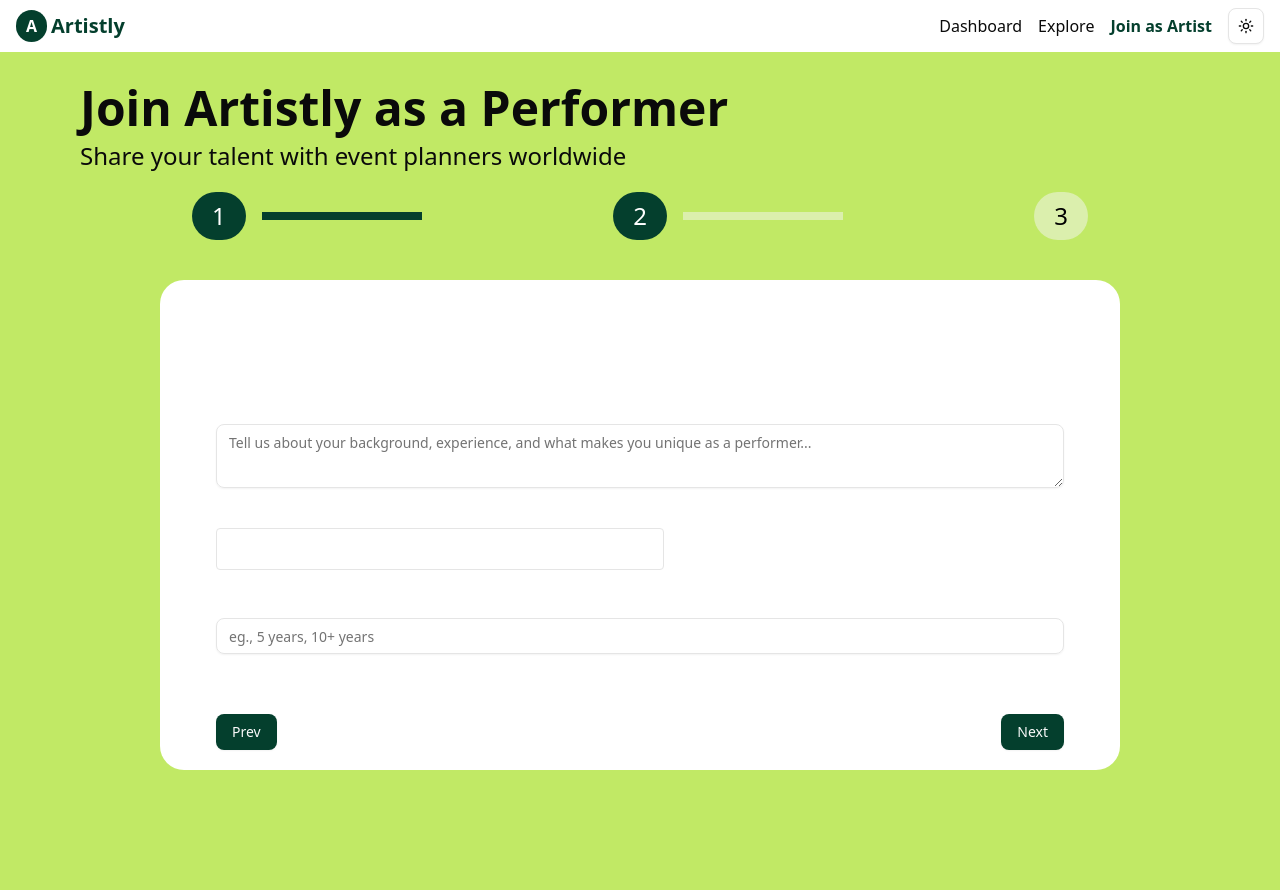
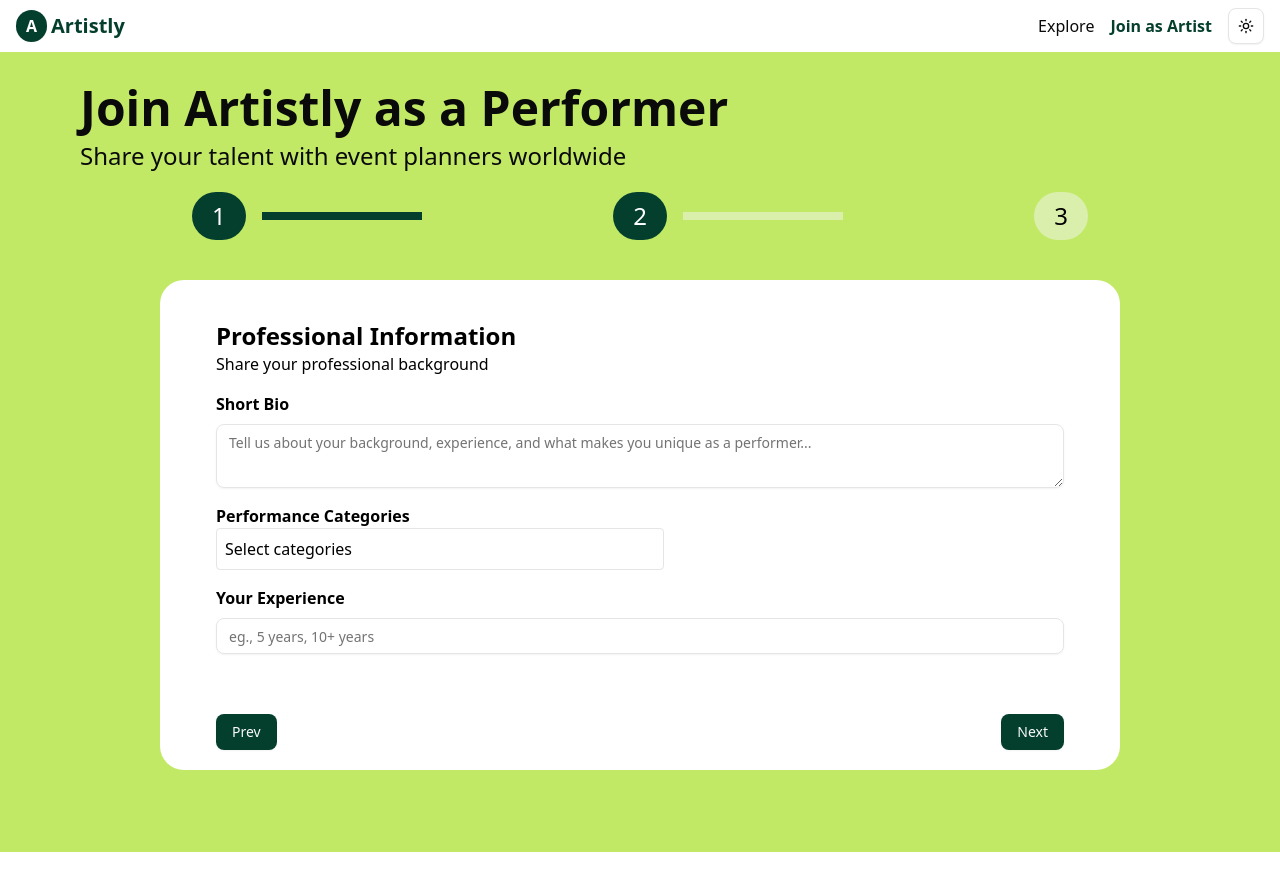
Before and after one commit to Abhinav-not-found/artistly-assignment, a Next.js app: page /onboarding in a window 1280 px wide. Both pictures are taken after a click on the button "Next". Shown: the top 890 px of the page. After the commit the page ends 852 px from the top, so only its background shows below. Built offline with nearby package versions, Linux system fonts and the light colour scheme.

Commit message:
feat: adding functionality to onboarding page

```diff
--- a/package.json
+++ b/package.json
@@ -9,6 +9,7 @@
     "lint": "next lint"
   },
   "dependencies": {
+    "@hookform/resolvers": "^5.1.1",
     "@radix-ui/react-checkbox": "^1.3.2",
     "@radix-ui/react-dialog": "^1.1.14",
     "@radix-ui/react-dropdown-menu": "^2.1.15",
@@ -24,7 +25,9 @@
     "next-themes": "^0.4.6",
     "react": "^19.0.0",
     "react-dom": "^19.0.0",
-    "tailwind-merge": "^3.3.1"
+    "react-hook-form": "^7.58.1",
+    "tailwind-merge": "^3.3.1",
+    "yup": "^1.6.1"
   },
   "devDependencies": {
     "@eslint/eslintrc": "^3",
--- a/src/app/onboarding/page.jsx
+++ b/src/app/onboarding/page.jsx
@@ -1,48 +1,82 @@
 "use client";
-import OtherInfoForm from "@/components/onboarding/OtherInfoForm";
+import { useState } from "react";
+import { useForm, FormProvider } from "react-hook-form";
+import { yupResolver } from "@hookform/resolvers/yup";
 import PersonalInfoForm from "@/components/onboarding/PersonalInfoForm";
 import ProfessionalInfoForm from "@/components/onboarding/ProfessionalInfoForm";
+import OtherInfoForm from "@/components/onboarding/OtherInfoForm";
 import StepComponent from "@/components/onboarding/StepComponent";
 import { Button } from "@/components/ui/button";
-import { useState } from "react";
+import { onboardingSchema } from "@/lib/schema";
 
 const OnBoardingPage = () => {
   const [step, setStep] = useState(1);
+
+  const methods = useForm({
+    resolver: yupResolver(onboardingSchema),
+    defaultValues: {
+      fullname: "",
+      email: "",
+      phone: "",
+      location: "",
+      bio: "",
+      categories: [],
+      experience: "",
+      feeRange: "",
+      languages: [],
+    },
+  });
+
+  const onSubmit = (data) => {
+    console.log("Final Data:", data);
+  };
+
   return (
-    <div className="h-[110vh] bg-[#C1E965] dark:bg-[#043F2D] dark:text-white">
-    <div className='p-4  h-fit px-20'>
-      <h1 className='text-5xl font-bold mt-4'>Join Artistly as a Performer</h1>
-      <p className='text-2xl mt-2'>
+    <div className="h-fit min-h-screen bg-[#C1E965] dark:bg-[#043F2D] dark:text-white">
+      <div className="p-4 h-fit px-20">
+        <h1 className="text-5xl font-bold mt-4">Join Artistly as a Performer</h1>
+        <p className="text-2xl mt-2">
           Share your talent with event planners worldwide
         </p>
 
         <StepComponent step={step} />
 
+        <FormProvider {...methods}>
+          <form onSubmit={methods.handleSubmit(onSubmit)}>
             {step === 1 && <PersonalInfoForm />}
             {step === 2 && <ProfessionalInfoForm />}
-      {step === 3 && <OtherInfoForm/>}
+            {step === 3 && <OtherInfoForm />}
 
-      <div className='flex justify-between mx-20 px-14 py-5 bg-white dark:bg-black rounded-3xl rounded-t-none'>
-        {step > 1 ? (
-          <Button onClick={() => setStep(step - 1)} className='bg-[#043F2D] dark:bg-[#C1E965]'>
+            <div className="flex justify-between mx-20 px-14 py-5 bg-white dark:bg-black rounded-3xl rounded-t-none">
+              <Button
+                onClick={() => setStep((prev) => Math.max(prev - 1, 1))}
+                type="button"
+                className="bg-[#043F2D] dark:bg-[#C1E965]"
+                disabled={step === 1}
+              >
                 Prev
               </Button>
-        ) : (
-          <Button disabled={true} className='bg-[#043F2D] dark:bg-[#C1E965]'>
-            Prev
-          </Button>
-        )}
+
               {step < 3 ? (
-          <Button onClick={() => setStep(step + 1)} className='bg-[#043F2D] dark:bg-[#C1E965]'>
+                <Button
+                  onClick={() => {
+                    setStep((prev) => prev + 1);
+                  }}
+                  type="button"
+                  className="bg-[#043F2D] dark:bg-[#C1E965]"
+                >
                   Next
                 </Button>
               ) : (
-          <Button className='bg-[#043F2D] dark:bg-[#C1E965]'>Submit</Button>
+                <Button type="submit" className="bg-[#043F2D] dark:bg-[#C1E965]">
+                  Submit
+                </Button>
               )}
             </div>
+          </form>
+        </FormProvider>
       </div>
     </div>
-
   );
 };
 
--- a/src/components/home/Footer.jsx
+++ b/src/components/home/Footer.jsx
@@ -18,7 +18,7 @@ const Footer = () => {
           <div className="capitalize text-xl flex flex-col gap-4">
             <p>instagram</p>
             <p>twitter</p>
-            <p>linkedIn</p>
+            <Link href={'https://www.linkedin.com/in/abhinav-kumar-fullstack/'} target="_blank" className="cursor-pointer hover:underline">linkedIn</Link>
           </div>
         </div>
       </div>
--- a/src/components/onboarding/CategorySelect.jsx
+++ b/src/components/onboarding/CategorySelect.jsx
@@ -1,16 +1,23 @@
-import React, { useState } from "react";
+import React from "react";
+import { useFormContext } from "react-hook-form";
 import { categories } from "@/lib/categories";
 import { Checkbox } from "@/components/ui/checkbox";
 
 const CategorySelect = () => {
-  const [selected, setSelected] = useState([]);
+  const {
+    setValue,
+    watch,
+    formState: { errors },
+  } = useFormContext();
+
+  const selected = watch("categories") || [];
 
   const toggleCategory = (value) => {
-    setSelected((prev) =>
-      prev.includes(value)
-        ? prev.filter((v) => v !== value)
-        : [...prev, value]
-    );
+    const updated = selected.includes(value)
+      ? selected.filter((v) => v !== value)
+      : [...selected, value];
+
+    setValue("categories", updated, { shouldValidate: true });
   };
 
   return (
@@ -21,10 +28,7 @@ const CategorySelect = () => {
         </summary>
         <div className="flex flex-col gap-2 mt-2 max-h-40 overflow-auto">
           {categories.map((cat, i) => (
-            <label
-              key={i}
-              className="flex items-center gap-2 cursor-pointer"
-            >
+            <label key={i} className="flex items-center gap-2 cursor-pointer">
               <Checkbox
                 checked={selected.includes(cat)}
                 onCheckedChange={() => toggleCategory(cat)}
@@ -34,6 +38,9 @@ const CategorySelect = () => {
           ))}
         </div>
       </details>
+      {errors.categories && (
+        <p className="text-red-500 text-sm mt-1">{errors.categories.message}</p>
+      )}
     </div>
   );
 };
--- a/src/components/onboarding/OtherInfoForm.jsx
+++ b/src/components/onboarding/OtherInfoForm.jsx
@@ -1,4 +1,4 @@
-import React, { useState } from "react";
+import { useFormContext } from "react-hook-form";
 import {
   Select,
   SelectContent,
@@ -10,24 +10,39 @@ import { Checkbox } from "@/components/ui/checkbox";
 import { languages } from "@/lib/languages";
 
 const OtherInfoForm = () => {
-  const [selectedLanguages, setSelectedLanguages] = useState([]);
+  const {
+    register,
+    setValue,
+    watch,
+    formState: { errors },
+  } = useFormContext();
+
+  const selectedLanguages = watch("languages") || [];
 
   const toggleLanguage = (lang) => {
-    setSelectedLanguages((prev) =>
-      prev.includes(lang) ? prev.filter((l) => l !== lang) : [...prev, lang]
-    );
+    const updated = selectedLanguages.includes(lang)
+      ? selectedLanguages.filter((l) => l !== lang)
+      : [...selectedLanguages, lang];
+
+    setValue("languages", updated, { shouldValidate: true });
   };
 
   return (
-    <form className='mt-10 mx-20 px-14 py-10 bg-white dark:bg-black rounded-3xl rounded-b-none'>
+    <div className='mt-10 mx-20 px-14 py-10 bg-white dark:bg-black rounded-3xl rounded-b-none'>
       <h1 className='text-2xl font-semibold'>Other Information</h1>
       <p className='mb-4'>Tell us about your fee-range and languages</p>
+
       <div className='flex flex-col w-full'>
         <label htmlFor='fee' className='font-semibold'>
           Fee range
         </label>
         <div className='mt-2'>
-          <Select>
+          <Select
+            onValueChange={(val) =>
+              setValue("feeRange", val, { shouldValidate: true })
+            }
+            defaultValue={watch("feeRange")}
+          >
             <SelectTrigger className='w-full'>
               <SelectValue placeholder='Select your typical fee range' />
             </SelectTrigger>
@@ -39,8 +54,14 @@ const OtherInfoForm = () => {
               <SelectItem value='10000'>Over $10,000</SelectItem>
             </SelectContent>
           </Select>
+          {errors.feeRange && (
+            <p className='text-red-500 text-sm mt-1'>
+              {errors.feeRange.message}
+            </p>
+          )}
         </div>
       </div>
+
       <div className='flex flex-col w-full mt-4'>
         <label htmlFor='language' className='font-semibold'>
           Language Spoken
@@ -52,12 +73,17 @@ const OtherInfoForm = () => {
                 checked={selectedLanguages.includes(lang)}
                 onCheckedChange={() => toggleLanguage(lang)}
               />
-              <span className="font-semibold">{lang}</span>
+              <span className='font-semibold'>{lang}</span>
             </label>
           ))}
         </div>
+        {errors.languages && (
+          <p className='text-red-500 text-sm mt-1'>
+            {errors.languages.message}
+          </p>
+        )}
       </div>
-    </form>
+    </div>
   );
 };
 
--- a/src/components/onboarding/PersonalInfoForm.jsx
+++ b/src/components/onboarding/PersonalInfoForm.jsx
@@ -1,48 +1,74 @@
+import { useFormContext } from "react-hook-form";
 import { Input } from "@/components/ui/input";
 
 const PersonalInfoForm = () => {
+  const {
+    register,
+    formState: { errors },
+  } = useFormContext();
+
   return (
-    <form className='mt-10 mx-20 px-14 py-10 bg-white dark:bg-black dark:text-white rounded-3xl rounded-b-none'>
+    <div className='mt-10 mx-20 px-14 py-10 bg-white dark:bg-black dark:text-white rounded-3xl rounded-b-none'>
       <h1 className='text-2xl font-semibold'>Personal Information</h1>
       <p className='mb-4'>Tell us about yourself</p>
 
       <div className='flex gap-4 w-full'>
         <div className='flex flex-col w-full'>
-          <label htmlFor='fullname' className="font-semibold">Full Name</label>
+          <label htmlFor='fullname' className='font-semibold'>
+            Full Name
+          </label>
           <Input
+            {...register("fullname")}
             type='text'
             className='mt-2 w-full'
             placeholder='Enter your full name'
           />
+          {errors.fullname && (
+            <p className='text-red-500 text-sm mt-1'>
+              {errors.fullname.message}
+            </p>
+          )}
         </div>
         <div className='flex flex-col w-full'>
-          <label htmlFor='email' className="font-semibold">Email</label>
+          <label htmlFor='email' className='font-semibold'>
+            Email
+          </label>
           <Input
+            {...register("email")}
             type='email'
             className='mt-2 w-full'
             placeholder='your.email@example.com'
           />
+           {errors.email && <p className='text-red-500 text-sm mt-1'>{errors.email.message}</p>}
         </div>
       </div>
       <div className='flex gap-4 w-full mt-10'>
         <div className='flex flex-col w-full'>
-          <label htmlFor='phone' className="font-semibold">Phone Number</label>
+          <label htmlFor='phone' className='font-semibold'>
+            Phone Number
+          </label>
           <Input
+            {...register("phone")}
             type='number'
             className='mt-2 w-full'
             placeholder='+1(555) 123-4567'
           />
+          {errors.phone && <p className='text-red-500 text-sm mt-1'>{errors.phone.message}</p>}
         </div>
         <div className='flex flex-col w-full'>
-          <label htmlFor='location' className="font-semibold">Location</label>
+          <label htmlFor='location' className='font-semibold'>
+            Location
+          </label>
           <Input
+            {...register("location")}
             type='text'
             className='mt-2 w-full'
             placeholder='City, State/Country'
           />
+          {errors.location && <p className='text-red-500 text-sm mt-1'>{errors.location.message}</p>}
         </div>
       </div>
-    </form>
+    </div>
   );
 };
 
--- a/src/components/onboarding/ProfessionalInfoForm.jsx
+++ b/src/components/onboarding/ProfessionalInfoForm.jsx
@@ -1,35 +1,53 @@
 import React from "react";
 import { Textarea } from "../ui/textarea";
-import { Toggle } from "../ui/toggle";
-import { categories } from "@/lib/categories";
 import { Input } from "../ui/input";
 import CategorySelect from "./CategorySelect";
+import { useFormContext } from "react-hook-form";
 
 const ProfessionalInfoForm = () => {
+  const {
+    register,
+    formState: { errors },
+  } = useFormContext();
   return (
-    <form className='mt-10 mx-20 px-14 py-10 bg-white dark:bg-black text-white rounded-3xl rounded-b-none'>
+    <div className='mt-10 mx-20 px-14 py-10 bg-white text-black dark:bg-black dark:text-white rounded-3xl rounded-b-none'>
       <h1 className='text-2xl font-semibold'>Professional Information</h1>
       <p className='mb-4'>Share your professional background</p>
 
       <div className='flex flex-col gap-4 w-full'>
         <div className='flex flex-col w-full'>
-          <label htmlFor='bio' className="font-semibold">Short Bio</label>
+          <label htmlFor='bio' className='font-semibold'>
+            Short Bio
+          </label>
           <Textarea
+            {...register("bio")}
             type='text'
             className='mt-2 w-full'
             placeholder='Tell us about your background, experience, and what makes you unique as a performer...'
           />
+           {errors.bio && <p className='text-red-500 text-sm mt-1'>{errors.bio.message}</p>}
+
         </div>
         <div className='flex flex-col w-full'>
-          <label htmlFor='category' className="font-semibold">Performance Categories</label>
-          <CategorySelect/>
+          <label htmlFor='category' className='font-semibold'>
+            Performance Categories
+          </label>
+          <CategorySelect />
           <div className='flex flex-col w-full mt-4'>
-            <label htmlFor='experience' className="font-semibold">Your Experience</label>
-            <Input className='mt-2 w-full' placeholder='eg., 5 years, 10+ years'/>
+            <label htmlFor='experience' className='font-semibold'>
+              Your Experience
+            </label>
+            <Input
+              {...register("experience")}
+              className='mt-2 w-full'
+              placeholder='eg., 5 years, 10+ years'
+            />
+             {errors.experience && <p className='text-red-500 text-sm mt-1'>{errors.experience.message}</p>}
+
           </div>
         </div>
       </div>
-    </form>
+    </div>
   );
 };
 
--- a/src/lib/navLinks.js
+++ b/src/lib/navLinks.js
@@ -1,5 +1,5 @@
 export const NavLinks = [
-  {label:'Dashboard', link:'/dashboard'},
+  // {label:'Dashboard', link:'/dashboard'},
   {label:'Explore', link:'/explore'},
   {label:'Join as Artist', link:'/onboarding'},
 ]
--- /dev/null
+++ b/src/lib/schema.js
@@ -0,0 +1,12 @@
+import * as yup from "yup";
+
+export const onboardingSchema = yup.object().shape({
+  fullname: yup.string().required(),
+  email: yup.string().email().required(),
+  phone: yup.string().required(),
+  location: yup.string().required(),
+  bio: yup.string(),
+  experience: yup.string(),
+  feeRange: yup.string(),
+  languages: yup.array().of(yup.string()),
+});
```
Also changed, not shown: 1 other file (tests, documents, lock files or other folders). Lines whose indentation alone changed are shown as unchanged.
